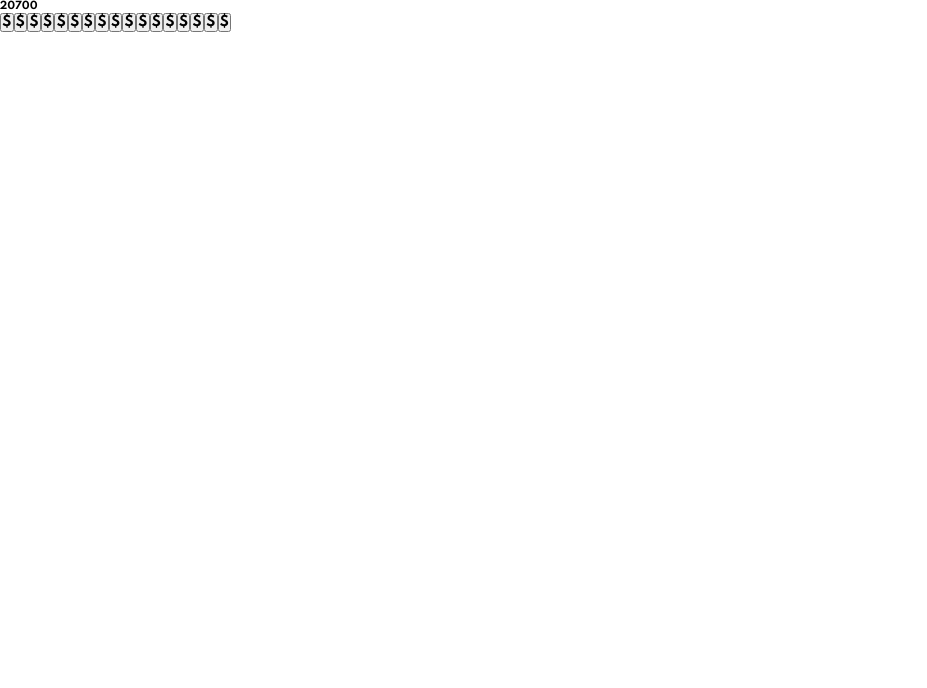
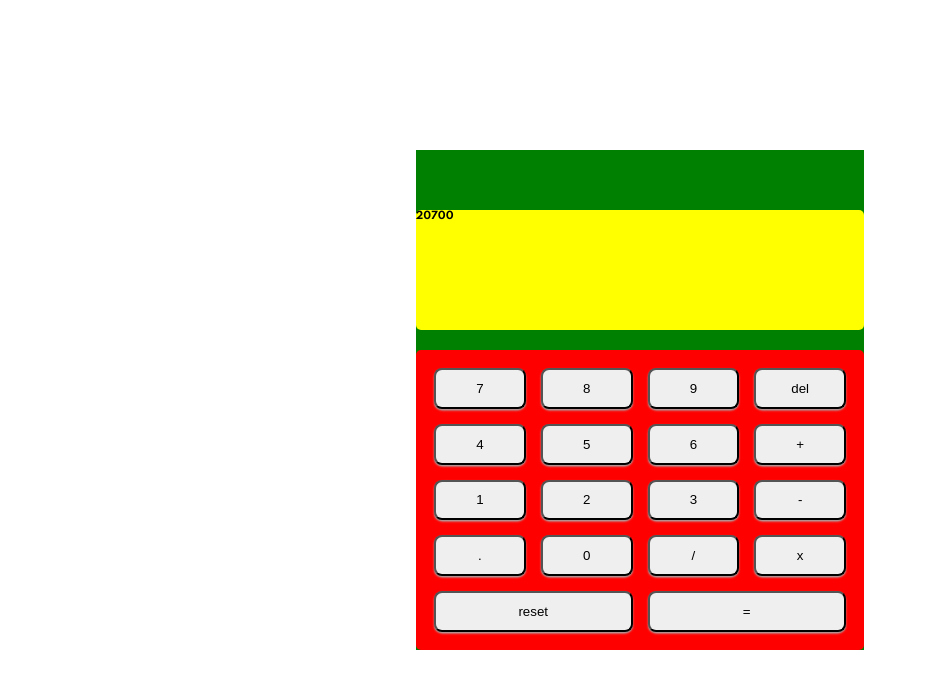
Before and after one commit to eazy13forlife/calculatorv2, a React (Create React App) app: page / in a window 1280 px wide. Shown: the top 688 px of the page, without its empty margins (0-927 px from the left). Built offline with nearby package versions, Linux system fonts and the light colour scheme.

Commit message:
finished initial css calculator

```diff
--- a/src/components/App/App.js
+++ b/src/components/App/App.js
@@ -1,13 +1,15 @@
 import React from "react";
 
 import Key from "../Key/Key.js";
+import "./App.scss";
+import keypad from "../../keypad";
 
-import keypad from "../../keypad";
 const App = () => {
-  const renderedKeypad = keypad.map((key, index) => {
+  const renderedKeypad = keypad.map((keyValue, index) => {
+    console.log(keyValue);
     return (
       <React.Fragment key={index}>
-        <Key key={key} />
+        <Key keyValue={keyValue} />
       </React.Fragment>
     );
   });
--- a/src/components/App/App.scss
+++ b/src/components/App/App.scss
@@ -0,0 +1,94 @@
+.Calculator {
+  background-color: green;
+  margin: auto;
+  height: 50rem;
+  width: 35%;
+  position: absolute;
+  top: 50%;
+  left: 50%;
+  transform: translate(-50%, -50%);
+
+  &__screen {
+    width: 100%;
+    height: 12rem;
+    margin-top: 6rem;
+    background-color: yellow;
+    border-radius: 0.5rem;
+  }
+  &__body {
+    width: 100%;
+    height: calc(50rem - 6rem - 14rem);
+    padding: 1.8rem;
+    background-color: red;
+    margin-top: 2rem;
+    border-radius: 0.5rem;
+    display: grid;
+    grid-template-columns: repeat(4, [col-start] 1fr [col-end]);
+    grid-template-rows: repeat(5, [row-start] 1fr [row-end]);
+    grid-gap: 1.5rem;
+    grid-template-areas:
+      "seven eight nine del"
+      "four five six add"
+      "one two three subtract"
+      "decimal zero divide multiply"
+      "reset reset equals equals";
+  }
+  .Key {
+    &__button--0 {
+      grid-area: zero;
+    }
+
+    &__button--1 {
+      grid-area: one;
+    }
+    &__button--2 {
+      grid-area: two;
+    }
+    &__button--3 {
+      grid-area: three;
+    }
+    &__button--4 {
+      grid-area: four;
+    }
+    &__button--5 {
+      grid-area: five;
+    }
+    &__button--6 {
+      grid-area: six;
+    }
+    &__button--7 {
+      grid-area: seven;
+    }
+
+    &__button--8 {
+      grid-area: eight;
+    }
+    &__button--9 {
+      grid-area: nine;
+    }
+    &__button--add {
+      grid-area: add;
+    }
+    &__button--subtract {
+      grid-area: subtract;
+    }
+    &__button--equals {
+      grid-area: equals;
+    }
+    &__button--multiply {
+      grid-area: multiply;
+    }
+    &__button--divide {
+      grid-area: divide;
+    }
+    &__button--reset {
+      grid-area: reset;
+    }
+    &__button--del {
+      grid-area: del;
+    }
+    &__button--decimal {
+      grid-area: decimal;
+    }
+  }
+}
--- a/src/components/Key/Key.js
+++ b/src/components/Key/Key.js
@@ -1,6 +1,27 @@
 import React from "react";
 
-const Key = ({ key, theme, additionalClass }) => {
+import "./Key.scss";
+
+const Key = ({ keyValue, theme, additionalClass }) => {
+  const getKeyValue = () => {
+    switch (keyValue) {
+      case "+":
+        return "add";
+      case "-":
+        return "subtract";
+      case "/":
+        return "divide";
+      case "x":
+        return "multiply";
+      case "=":
+        return "equals";
+      case ".":
+        return "decimal";
+      default:
+        return keyValue;
+    }
+  };
+
   const getAdditionalClass = () => {
     if (!additionalClass) {
       return null;
@@ -11,11 +32,11 @@ const Key = ({ key, theme, additionalClass }) => {
   };
 
   return (
-    <button className={`Calculator__button Calculator__button--${key}`}>
+    <button className={`Key__button Key__button--${getKeyValue()}`}>
       <div
-        className={`Caculator__key Calculator__key--${theme} ${getAdditionalClass()}`}
+        className={`Key__value Key__value--${theme} ${getAdditionalClass()}`}
       >
-        ${key}
+        {keyValue}
       </div>
     </button>
   );
--- a/src/components/Key/Key.scss
+++ b/src/components/Key/Key.scss
@@ -0,0 +1,6 @@
+.Key {
+  &__button {
+    border-radius: 0.8rem;
+    box-shadow: 0rem 0.14rem 0.2rem darkgrey;
+  }
+}
--- a/src/keypad.js
+++ b/src/keypad.js
@@ -9,6 +9,7 @@ const keypad = [
   7,
   8,
   9,
+  ".",
   "+",
   "-",
   "x",
--- a/src/styles/base/base.scss
+++ b/src/styles/base/base.scss
@@ -69,10 +69,10 @@ html {
   margin: 0px;
   padding: 0px;
   box-sizing: inherit;
-  font-family: "Spartan", sans-serif;
-  font-weight: 700;
 }
 
 body {
   box-sizing: border-box;
+  font-family: "Spartan", sans-serif;
+  font-weight: 700;
 }
```
Also changed, not shown: .eslintrc.js.
